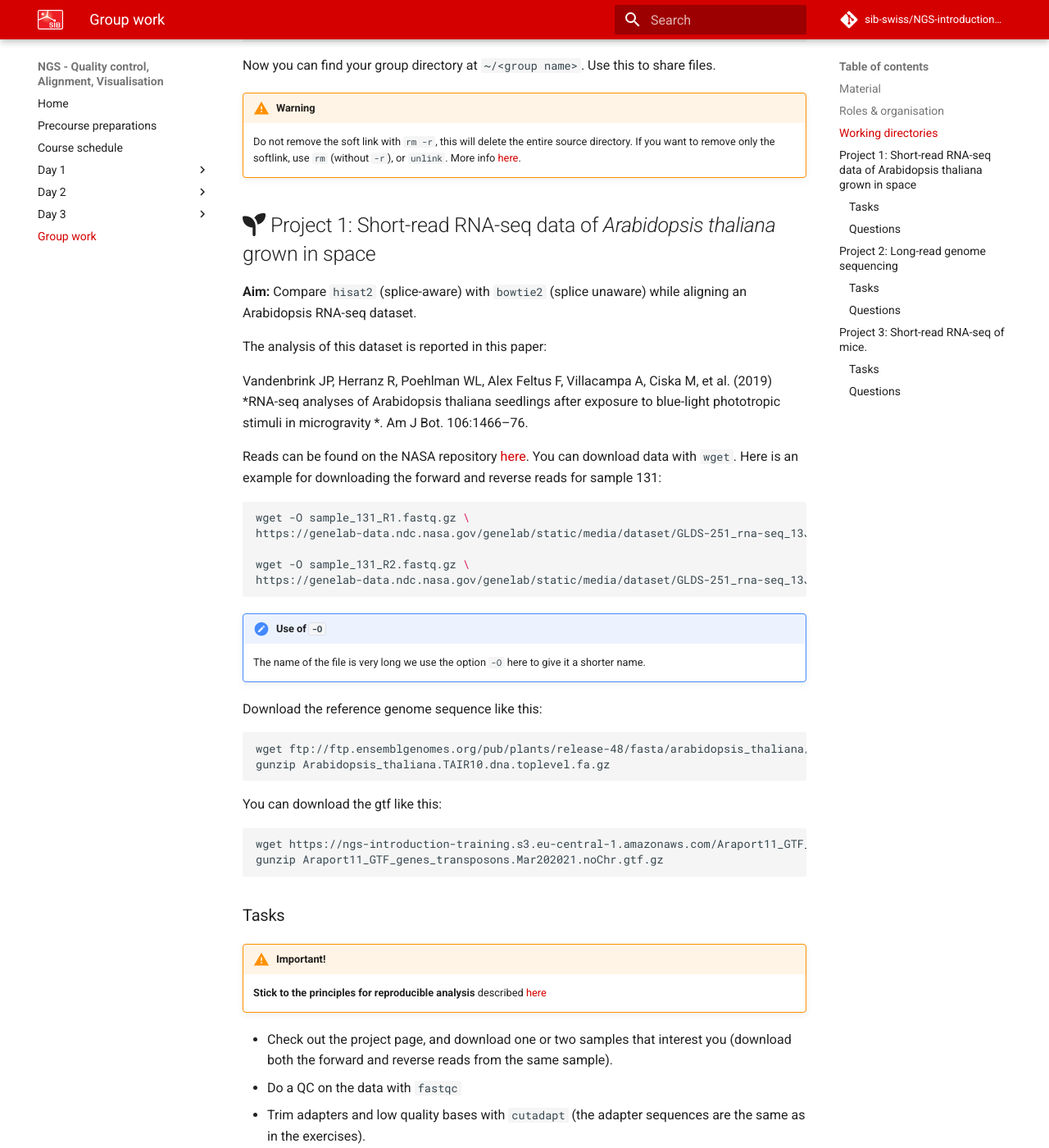
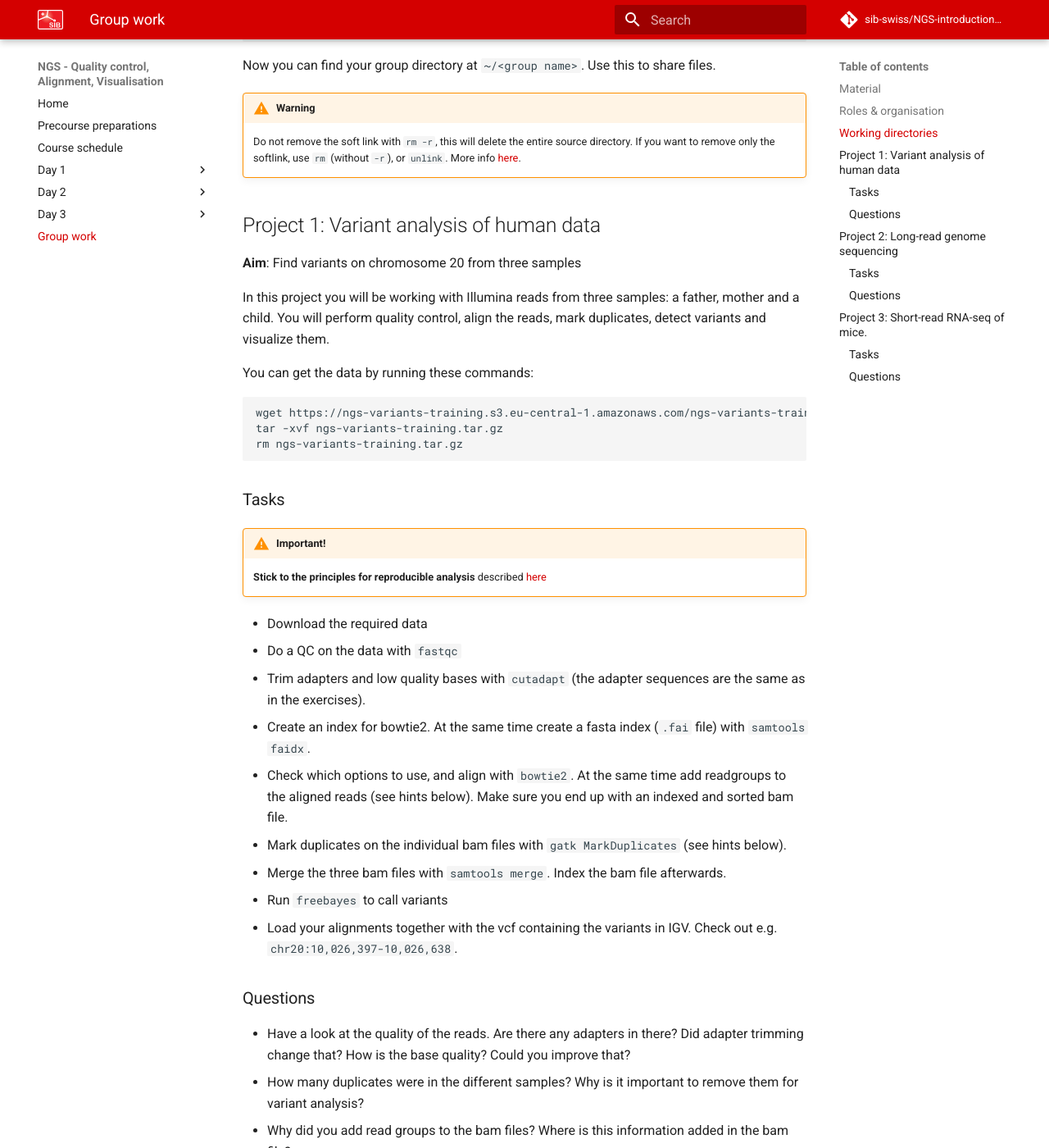
Before and after one commit to sib-swiss/NGS-introduction-training, an MkDocs documentation site: the page built from docs/group_work.md, in a window 1280 px wide and 1400 px high, scrolled down 1589 px. Shown: the whole window at 82% size. Built offline with MkDocs 1.6.1 and Material for MkDocs 9.7.7, drawn with Linux system fonts in a browser that asks for light colours; comment, search, counter and statistics services are not loaded; the version menu is left out; some of the changed text lies outside the part shown.

Commit message:
updates schedule

````diff
--- a/docs/group_work.md
+++ b/docs/group_work.md
@@ -37,40 +37,18 @@ Now you can find your group directory at `~/<group name>`. Use this to share fil
     Do not remove the soft link with `rm -r`, this will delete the entire source directory. If you want to remove only the softlink, use `rm` (without `-r`), or `unlink`. More info [here](https://linuxize.com/post/how-to-remove-symbolic-links-in-linux/).
 
 
-## :fontawesome-solid-seedling: Project 1: Short-read RNA-seq data of *Arabidopsis thaliana* grown in space
+## Project 1: Variant analysis of human data
 
-**Aim:** Compare `hisat2` (splice-aware) with `bowtie2` (splice unaware) while aligning an Arabidopsis RNA-seq dataset.
+**Aim**: Find variants on chromosome 20 from three samples
 
-The analysis of this dataset is reported in this paper:
+In this project you will be working with Illumina reads from three samples: a father, mother and a child. You will perform quality control, align the reads, mark duplicates, detect variants and visualize them.
 
-Vandenbrink JP, Herranz R, Poehlman WL, Alex Feltus F, Villacampa A, Ciska M, et al. (2019) *RNA-seq analyses of Arabidopsis thaliana seedlings after exposure to blue-light phototropic stimuli in microgravity *. Am J Bot. 106:1466–76.
-
-Reads can be found on the NASA repository [here](https://genelab-data.ndc.nasa.gov/genelab/accession/GLDS-251/). You can download data with `wget`. Here is an example for downloading the forward and reverse reads for sample 131:
+You can get the data by running these commands:
 
 ```sh
-wget -O sample_131_R1.fastq.gz \
-https://genelab-data.ndc.nasa.gov/genelab/static/media/dataset/GLDS-251_rna-seq_13JUN2017HiSeq_Run_Sample_131_UMISS_Hoeksema_ACAGTG_L001_R1_001.fastq.gz?version=1
-
-wget -O sample_131_R2.fastq.gz \
-https://genelab-data.ndc.nasa.gov/genelab/static/media/dataset/GLDS-251_rna-seq_13JUN2017HiSeq_Run_Sample_131_UMISS_Hoeksema_ACAGTG_L001_R2_001.fastq.gz?version=1
-
-```
-
-!!! note "Use of `-O`"
-    The name of the file is very long we use the option `-O` here to give it a shorter name.
-
-Download the reference genome sequence like this:
-
-```sh
-wget ftp://ftp.ensemblgenomes.org/pub/plants/release-48/fasta/arabidopsis_thaliana/dna/Arabidopsis_thaliana.TAIR10.dna.toplevel.fa.gz
-gunzip Arabidopsis_thaliana.TAIR10.dna.toplevel.fa.gz
-```
-
-You can download the gtf like this:
-
-```sh
-wget https://ngs-introduction-training.s3.eu-central-1.amazonaws.com/Araport11_GTF_genes_transposons.Mar202021.noChr.gtf.gz
-gunzip Araport11_GTF_genes_transposons.Mar202021.noChr.gtf.gz
+wget https://ngs-variants-training.s3.eu-central-1.amazonaws.com/ngs-variants-training.tar.gz
+tar -xvf ngs-variants-training.tar.gz
+rm ngs-variants-training.tar.gz
 ```
 
 ### Tasks
@@ -78,76 +56,23 @@ gunzip Araport11_GTF_genes_transposons.Mar202021.noChr.gtf.gz
 !!! warning "Important!"
     **Stick to the principles for reproducible analysis** described [here](day1/reproducibility.md)
 
-* Check out the project page, and download one or two samples that interest you (download both the forward and reverse reads from the same sample).
+* Download the required data
 * Do a QC on the data with `fastqc`
 * Trim adapters and low quality bases with `cutadapt` (the adapter sequences are the same as in the exercises).
-* Check which options to use, and align with `bowtie2`
-* Check which options to use, and align with `hisat2`
-* Evaluate the alignment quality (e.g. alignment rates, mapping quality)
-* Compare the bam files of the two aligners in IGV. You can use the built-in reference genome (*A. thaliana (TAIR10)*)
-* Compare different samples in read quality, alignment rates, depth, etc.
-* Run `featureCounts` on both alignments
-* Compare the count matrices in `R` or `python` (Rstudio server is running on the same machine. Approach it with your credentials and username `rstudio`)
+* Create an index for bowtie2. At the same time create a fasta index (`.fai` file) with `samtools faidx`.
+* Check which options to use, and align with `bowtie2`. At the same time add readgroups to the aligned reads (see hints below). Make sure you end up with an indexed and sorted bam file.
+* Mark duplicates on the individual bam files with `gatk MarkDuplicates` (see hints below).
+* Merge the three bam files with `samtools merge`. Index the bam file afterwards.
+* Run `freebayes` to call variants
+* Load your alignments together with the vcf containing the variants in IGV. Check out e.g. `chr20:10,026,397-10,026,638`.
 
 ### Questions
 
-* How does the quality of the reads look? Anything special about the overrepresented sequences? (Hint: [blast](https://blast.ncbi.nlm.nih.gov/) some overrepresented sequences, and see what they are)
-* Did trimming improve the QC results? What could be the cause of the warnings/errors in the `fastqc` reports?
-* What are the alignment rates?
-* How do the aligners handle splicing?
-* How are spliced alignments stored in the SAM file? (have a look at the CIGAR string)
-* What would be the effect of the aligner if you would be measuring gene expression? (To investigate this you'll need to run [featureCounts](http://subread.sourceforge.net/featureCounts.html)).
-* What is the effect of setting the option `-Q` in `featureCounts` on the comparison between the aligners?
-
-!!! hint "Run your processes on multiple cores!"
-    We are now doing computations on a full genome, with full transcriptomic data. This is quite a bit more than we have used during the exercises. Therefore, computations take longer. However, most tools support parallel processing, in which you can specify how many cores you want to use to run in parallel. Your environment contains **four** cores, so this is also the maximum number of processes you can specify. Below you can find the options used in each command to specify multi-core processing.
-
-    | command       	| option    	|
-    |---------------	|-----------	|
-    | `bowtie2-build` 	| `--threads` 	|
-    | `hisat2-build`  	| `--threads` 	|
-    | `fastqc`       	| `--threads` 	|
-    | `cutadapt`      	| `--cores`   	|
-    | `bowtie2`       	| `--threads` 	|
-    | `hisat2`        	| `--threads` 	|
-    | `featureCounts`  	| `-T`        	|
-
-!!! hint "Example code `hisat2` and `featureCounts`"
-    Everything in between `<>` should be replaced with specific arguments.
-
-    Here's an example for `hisat2`:
-
-    ```sh
-    hisat2-build <reference_sequence_fasta> <index_basename>
-
-    hisat2 \
-    -x <index_basename> \
-    -1 <foward_reads.fastq.gz> \
-    -2 <reverse_reads.fastq.gz> \
-    -p <threads> \
-    | samtools sort \
-    | samtools view -bh \
-    > <alignment_file.bam>
-    ```
-
-    Example code `featureCounts`:
-
-    ```sh
-    featureCounts \
-    -p \
-    -T 2 \
-    -a <annotations.gtf> \
-    -o <output.counts.txt> \
-    <bowtie2_alignment.bam> <hisat2_alignment.bam>
-    ```
-
-!!! hint "Reading in the count data in R"
-    You can read in the count data table, and compare the log2 counts of the two aligners like this:
-
-    ```r
-    cts <- read.delim('project_work/project3/counts/counts.txt', comment.char = '#')
-    plot(log2(cts$..alignments.SRR7822040.chr5.bt2.bam), log2(cts$..alignments.SRR7822040.chr5.hs2.bam))
-    ```
+* Have a look at the quality of the reads. Are there any adapters in there? Did adapter trimming change that? How is the base quality? Could you improve that?
+* How many duplicates were in the different samples? Why is it important to remove them for variant analysis?
+* Why did you add read groups to the bam files? Where is this information added in the bam file?
+* Are there variants that look spurious? What could be the cause of that? What information in the vcf can you use to evaluate variant quality?
+* There are two high quality variants in `chr20:10,026,397-10,026,638`. What are the genotypes of the three samples according to freebayes? Is this according to what you see in the alignments? If the alternative alleles are present in the same individual, are they in phase or in repulsion?
 
 ## :fontawesome-solid-brain: Project 2: Long-read genome sequencing
 
````
Also changed, not shown: docs/course_schedule.md (+3 -3 lines), 2 other files.
